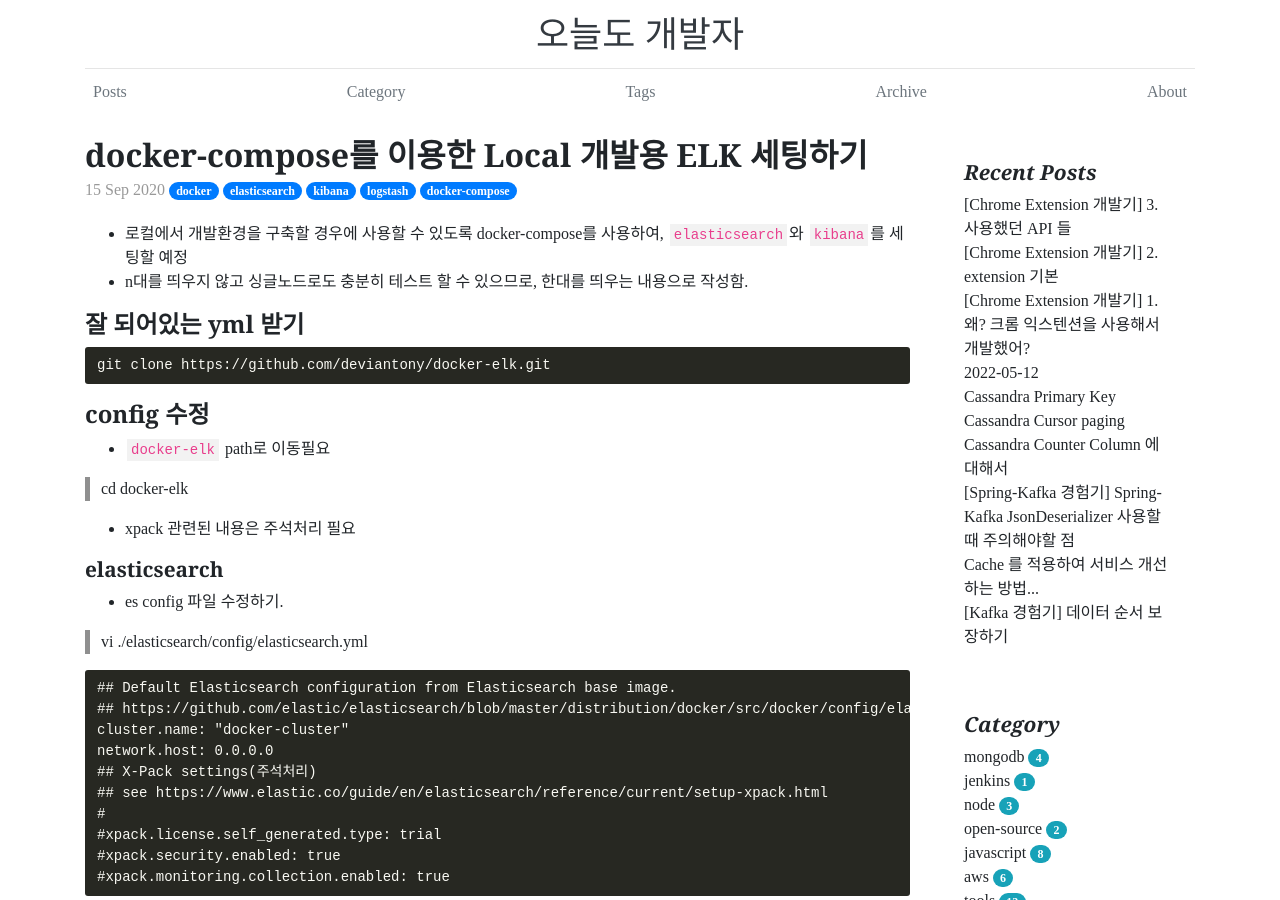
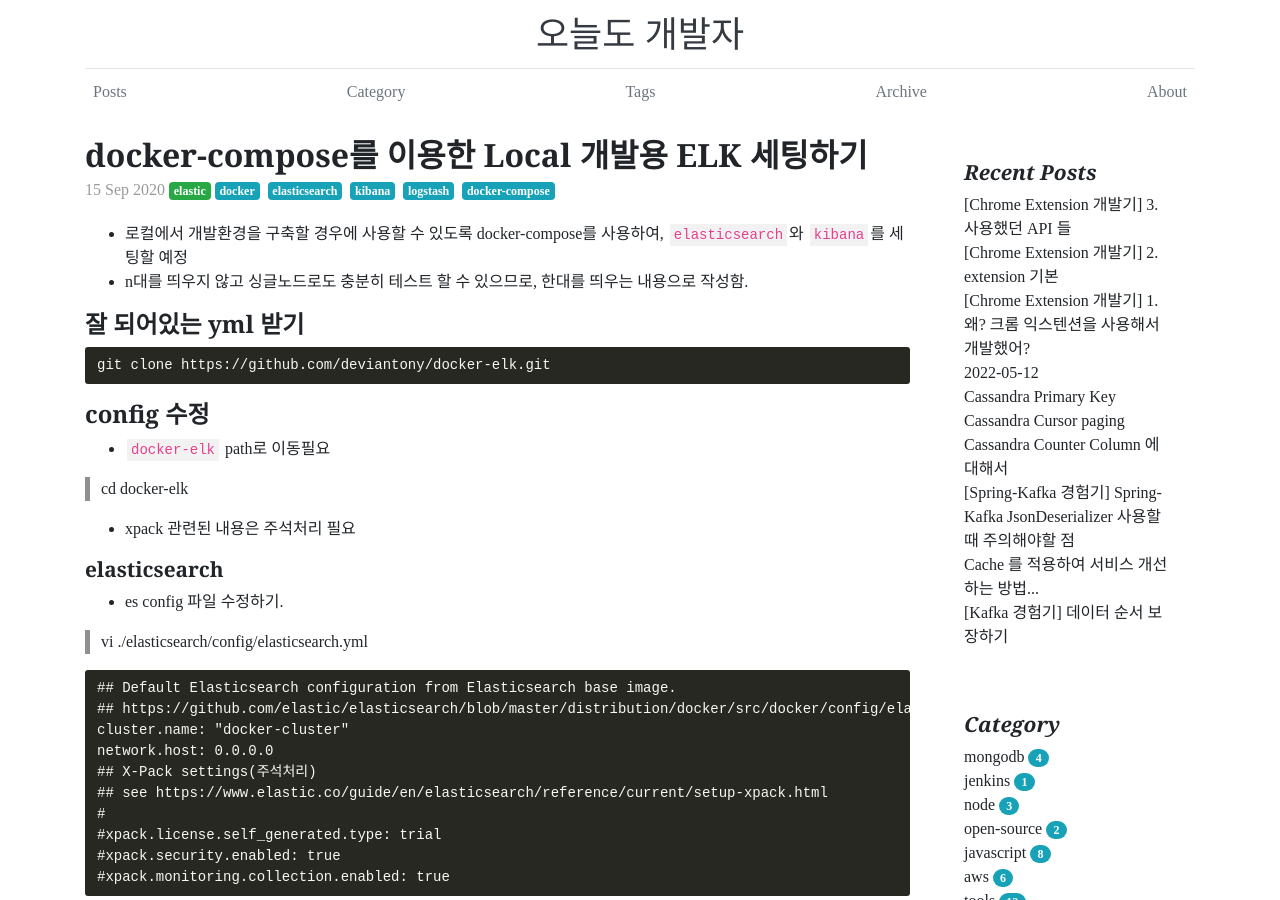
Before and after one commit to akageun/akageun.github.io, a Jekyll site: the page built from _posts/2020-09-15-es-docker-compose-local.md, in a window 1280 px wide and 900 px high. Built offline with Jekyll 4.4.1, drawn with Linux system fonts in a browser that asks for light colours; some web fonts are replaced; comment, search, counter and statistics services are not loaded.

Commit message:
Update post.html

```diff
--- a/_layouts/post.html
+++ b/_layouts/post.html
@@ -12,11 +12,8 @@
             <p class="blog-post-meta">
                 {{ page.date | date_to_string }}
 
-                {% if page.tags %}
-                {% for tag in page.tags %}
-                <span class="badge badge-pill badge-primary">{{ tag }}</span>
-                {% endfor %}
-                {% endif %}
+                {% include category.html %}
+                {% include tag.html %}
 
             </p>
 
```
